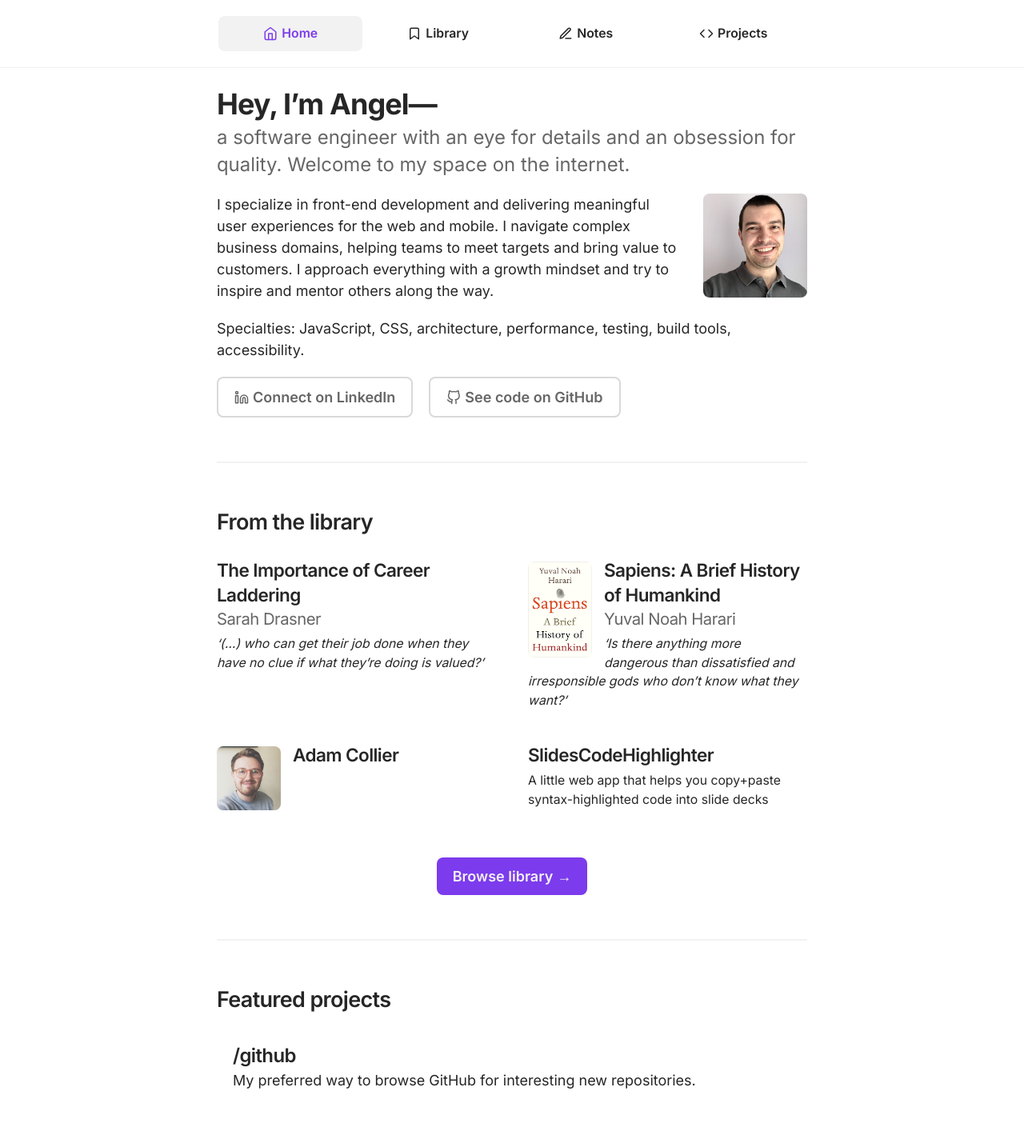
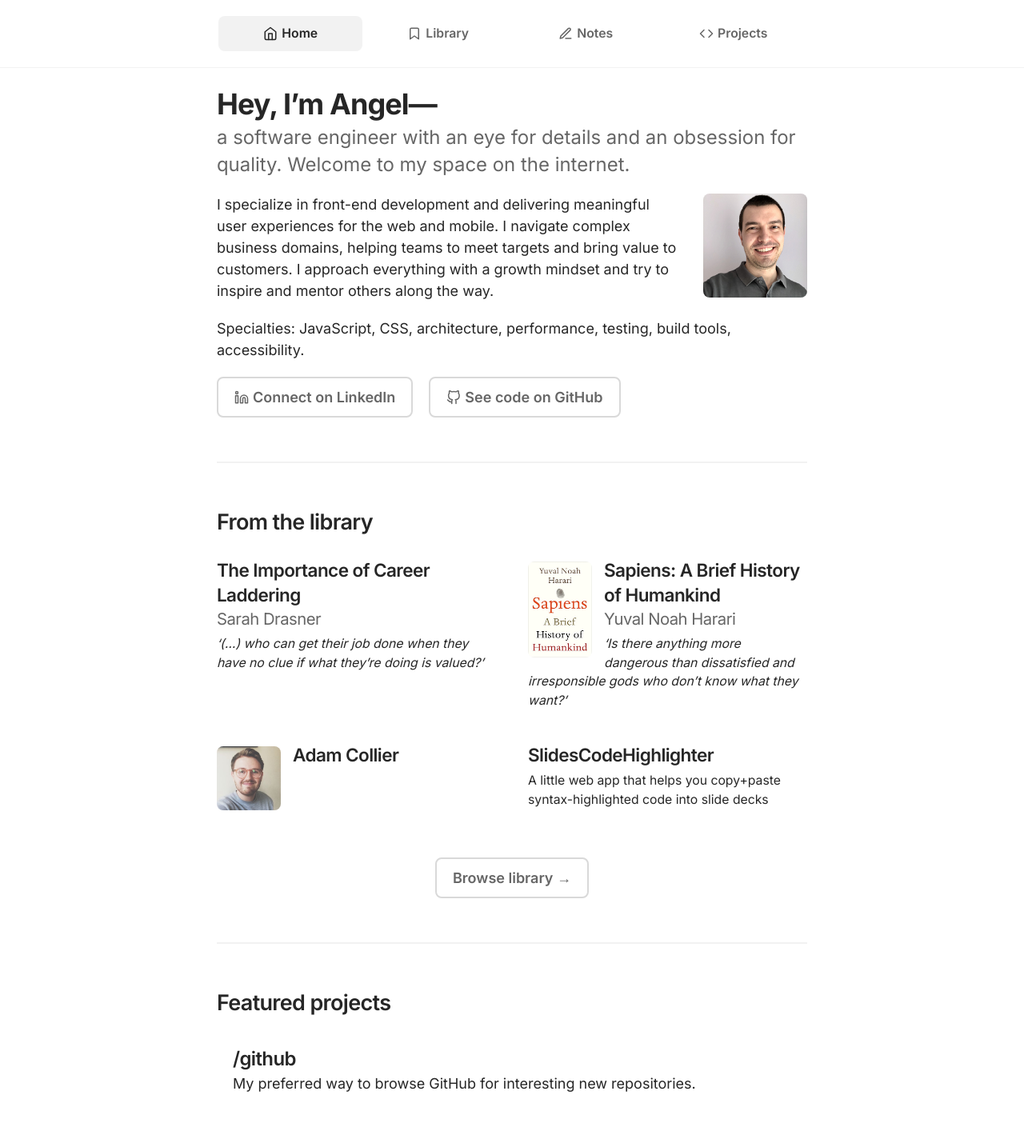
Before and after one commit to apaunchev/paunchev.com, a Next.js app: page / in a window 1280 px wide. Shown: the top 1434 px of the page at 80% size. Built offline with nearby package versions, Linux system fonts and the light colour scheme.

Commit message:
Simplify buttons

```diff
--- a/pages/index.js
+++ b/pages/index.js
@@ -48,17 +48,11 @@ export default function Home({ recentItems }) {
         tools, accessibility.
       </p>
       <p className="button-group">
-        <a
-          className="button button--outline"
-          href="https://www.linkedin.com/in/apaunchev/"
-        >
+        <a className="button" href="https://www.linkedin.com/in/apaunchev/">
           <Linkedin width={18} height={18} />
           Connect on LinkedIn
         </a>
-        <a
-          className="button button--outline"
-          href="https://github.com/apaunchev"
-        >
+        <a className="button" href="https://github.com/apaunchev">
           <GitHub width={18} height={18} />
           See code on GitHub
         </a>
@@ -73,7 +67,7 @@ export default function Home({ recentItems }) {
       <hr className="hr--transparent" />
       <p className="text-center">
         <Link href={routes.library.href}>
-          <a className="button button--arrow">Browse library</a>
+          <a className="button">Browse library →</a>
         </Link>
       </p>
       <hr className="hr--large" />
@@ -91,7 +85,7 @@ export default function Home({ recentItems }) {
       <hr className="hr--transparent" />
       <p className="text-center">
         <Link href={routes.projects.href}>
-          <a className="button button--arrow">More projects</a>
+          <a className="button">More projects →</a>
         </Link>
       </p>
     </ArticleLayout>
--- a/pages/library.js
+++ b/pages/library.js
@@ -106,7 +106,7 @@ export default function Library({ data }) {
           <hr className="hr--transparent" />
           <p className="text-center">
             <a
-              className="button button--outline"
+              className="button"
               href={githubLink('library', router.query.type, 'json')}
             >
               <GitHub height={18} width={18} />
--- a/pages/notes/[slug].js
+++ b/pages/notes/[slug].js
@@ -17,10 +17,7 @@ export default function Note({ slug, title, description, content }) {
       <div dangerouslySetInnerHTML={{ __html: content }} />
       <hr className="hr--transparent" />
       <p className="text-center">
-        <a
-          className="button button--outline"
-          href={githubLink('notes', slug, 'md')}
-        >
+        <a className="button" href={githubLink('notes', slug, 'md')}>
           <GitHub width={18} height={18} />
           Edit on GitHub
         </a>
--- a/pages/projects.js
+++ b/pages/projects.js
@@ -31,7 +31,7 @@ export default function Projects() {
       <hr className="hr--transparent" />
       <p className="text-center">
         <a
-          className="button button--outline"
+          className="button"
           href="https://github.com/apaunchev?tab=repositories"
         >
           <GitHub width={18} height={18} />
--- a/styles/components/_button.scss
+++ b/styles/components/_button.scss
@@ -1,51 +1,23 @@
 .button {
   display: inline-flex;
   align-items: center;
-  border: 0;
+  border: 2px solid var(--color-contrast-low);
   border-radius: var(--radius);
-  background-color: var(--color-accent);
+  background-color: inherit;
   padding: var(--space-xs) var(--space-base);
   text-align: center;
   text-decoration: none;
   font-weight: 600;
-  color: var(--color-contrast-lower);
+  color: var(--color-contrast-high);
 
   &:hover,
   &:focus {
-    color: var(--color-contrast-lower);
-    background-color: var(--color-accent-dark);
-  }
-
-  @media (prefers-color-scheme: dark) {
     color: var(--color-contrast-higher);
-
-    &:hover,
-    &:focus {
-      color: var(--color-contrast-higher);
-    }
+    background-color: var(--color-bg);
   }
 
   > svg {
     margin-right: var(--space-2xs);
-  }
-
-  &--arrow {
-    &::after {
-      content: '→';
-      margin-left: var(--space-2xs);
-    }
-  }
-
-  &--outline {
-    background: inherit;
-    color: var(--color-contrast-high);
-    border: 2px solid var(--color-contrast-low);
-
-    &:hover,
-    &:focus {
-      color: var(--color-contrast-higher);
-      background-color: var(--color-bg);
-    }
   }
 }
 
--- a/styles/components/_container.scss
+++ b/styles/components/_container.scss
@@ -21,7 +21,7 @@
   padding: var(--space-xs);
   border: 0;
   border-radius: var(--radius);
-  color: var(--color-contrast-higher);
+  color: var(--color-contrast-high);
   font-size: var(--text-sm);
 
   @include breakpoint(sm) {
@@ -34,28 +34,19 @@
     background-color: var(--color-contrast-lower);
   }
 
-  svg {
-    margin-right: var(--space-2xs);
-  }
-
   &--active {
-    color: var(--color-accent);
+    color: var(--color-contrast-higher);
     background-color: var(--color-contrast-lower);
 
     &:hover,
     &:focus {
-      color: var(--color-accent);
+      color: var(--color-contrast-higher);
       background-color: var(--color-contrast-lower);
     }
+  }
 
-    @media (prefers-color-scheme: dark) {
-      color: var(--color-contrast-higher);
-
-      &:hover,
-      &:focus {
-        color: var(--color-contrast-higher);
-      }
-    }
+  > svg {
+    margin-right: var(--space-2xs);
   }
 }
 
```
